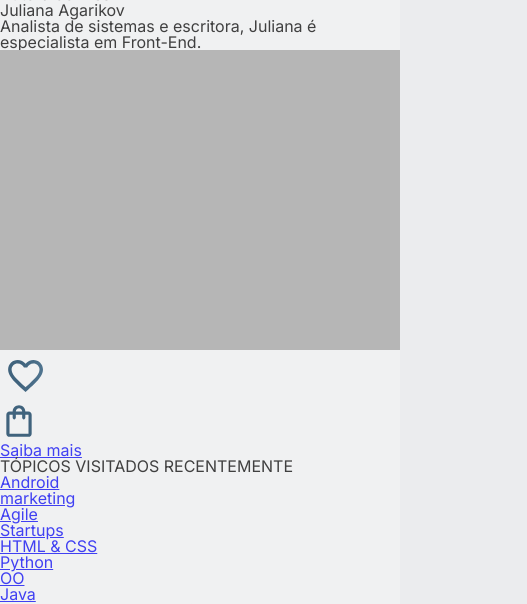
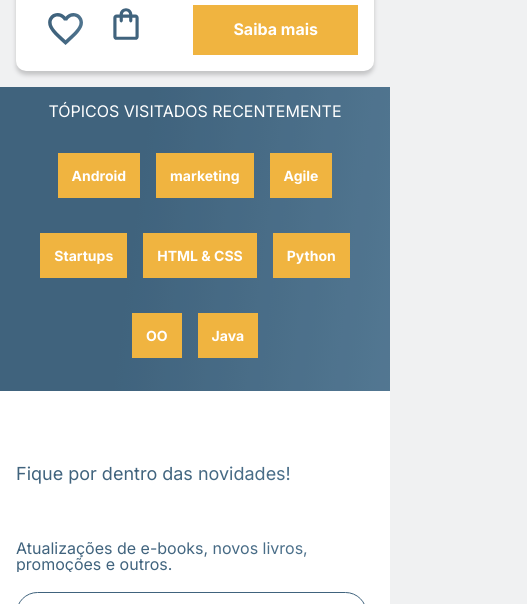
Before and after one commit to danielcanuto/alurabook, a plain HTML site: page index.html in a window 390 px wide. Shown: the part 1396-2000 px from the top of the page, 527 px wide, since content can reach past the window. Drawn offline with nearby package versions, Linux system fonts and the light colour scheme; the site is published under a folder, as on GitHub Pages, so addresses that start at the root find nothing.

Commit message:
base mobile2

```diff
--- a/css/style.css
+++ b/css/style.css
@@ -1,10 +1,10 @@
-@import url('/css/header.css');
-@import url("/css/banner.css");
-@import url("/css/carrossel.css");
-@import url("/css/cards.css");
-@import url("/css/topics.css");
-@import url("/css/contact.css");
-@import url("/css/footer.css");
+@import url('header.css');
+@import url("banner.css");
+@import url("carrossel.css");
+@import url("cards.css");
+@import url("topics.css");
+@import url("contact.css");
+@import url("footer.css");
 
 @import url('https://fonts.googleapis.com/css2?family=Inter:wght@400;600;700&family=Montserrat&display=swap');
 :root {
```
